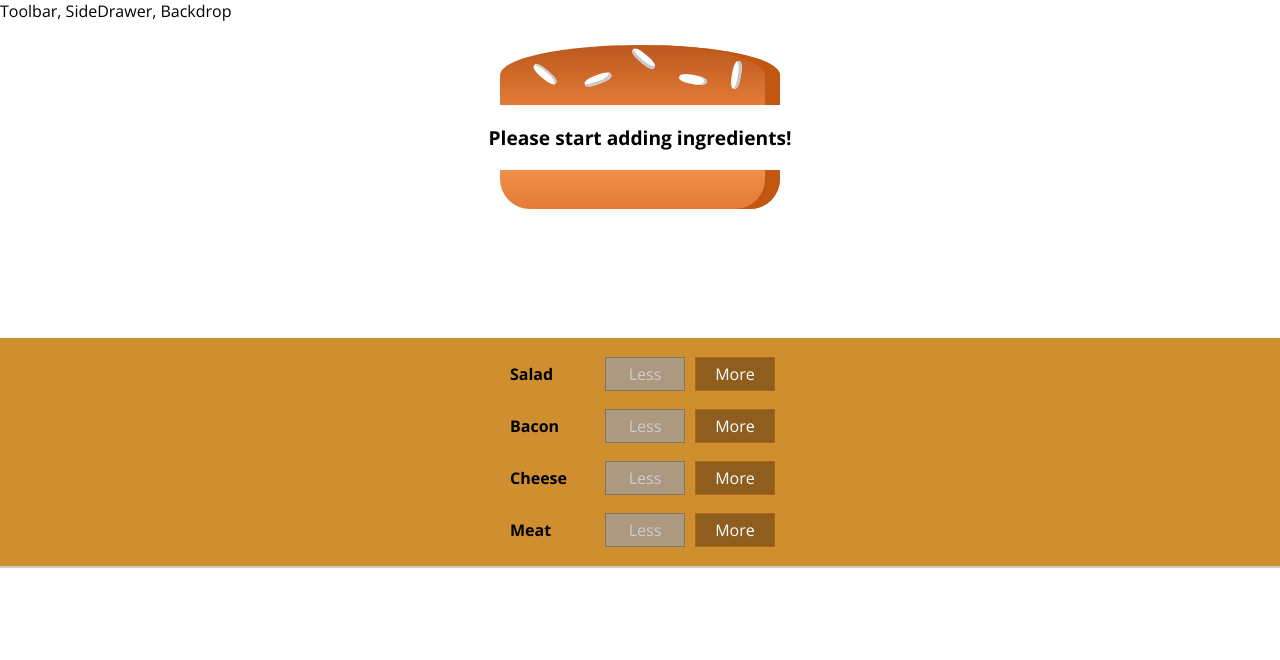
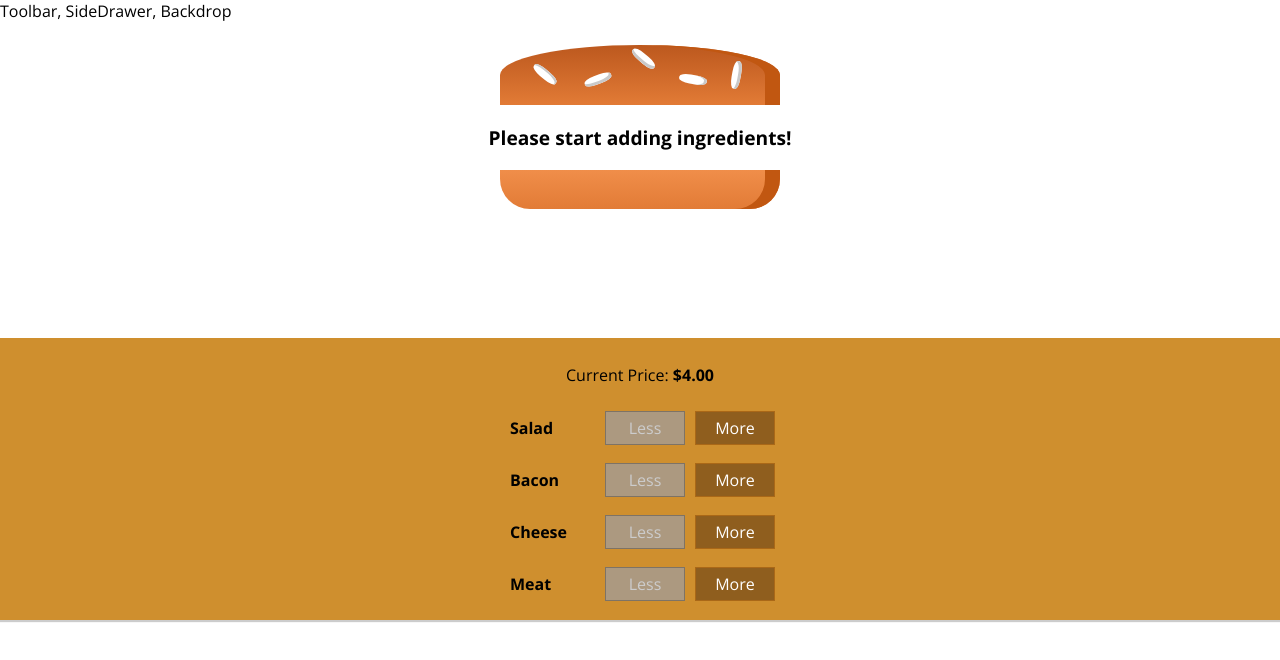
Before and after one commit to Sean-Char/react-custom-burger, a React app: page / in a window 1280 px wide. Shown: the top 660 px of the page. Built offline with nearby package versions, Linux system fonts and the light colour scheme.

Commit message:
Display and Update Burger Price

```diff
--- a/src/components/Burger/BuildControls/BuildControls.js
+++ b/src/components/Burger/BuildControls/BuildControls.js
@@ -12,6 +12,7 @@
 
 const buildControls = ( props ) => (
     <div className={classes.BuildControls}>
+        <p>Current Price: <strong>${props.price.toFixed(2)}</strong></p>
         {controls.map( ctrl => (
             <BuildControl
                 key={ctrl.label}
--- a/src/containers/BurgerBuilder/BurgerBuilder.js
+++ b/src/containers/BurgerBuilder/BurgerBuilder.js
@@ -67,6 +67,7 @@
                     ingredientAdded={this.addIngredientHandler}
                     ingredientRemoved={this.removeIngredientHandler}
                     disabled={disableInfo}
+                    price={this.state.totalPrice}
                 />
             </Aux>
         );
```
